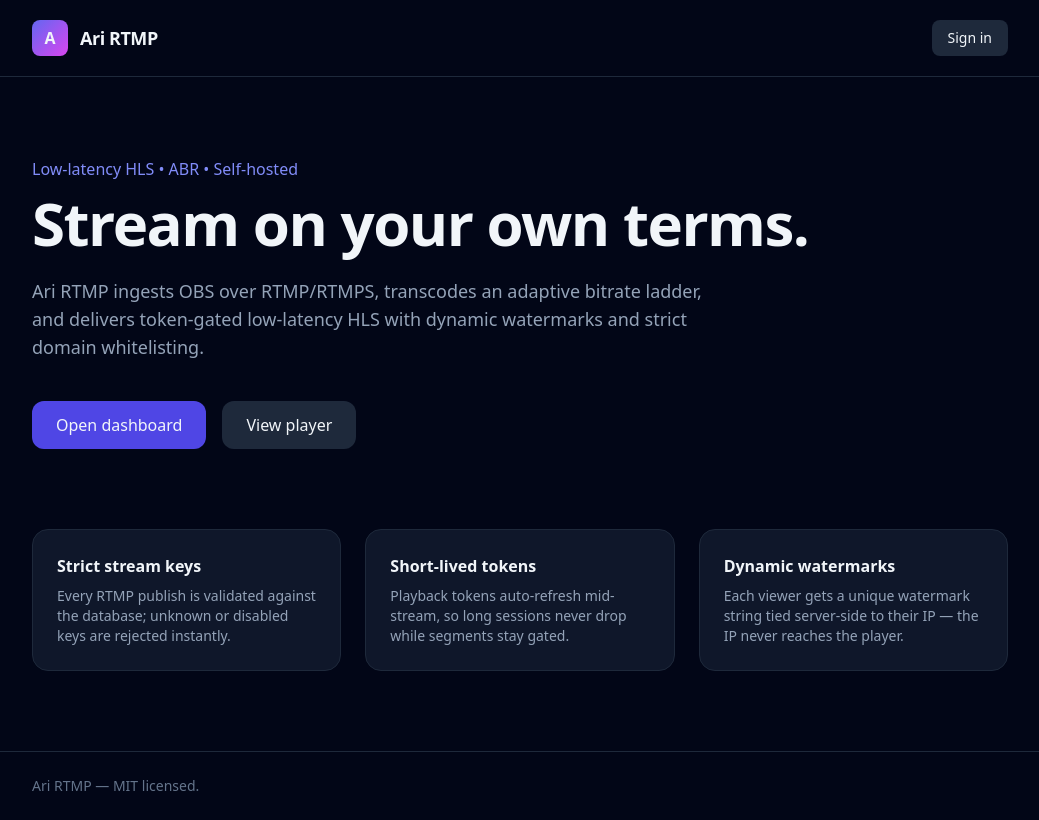
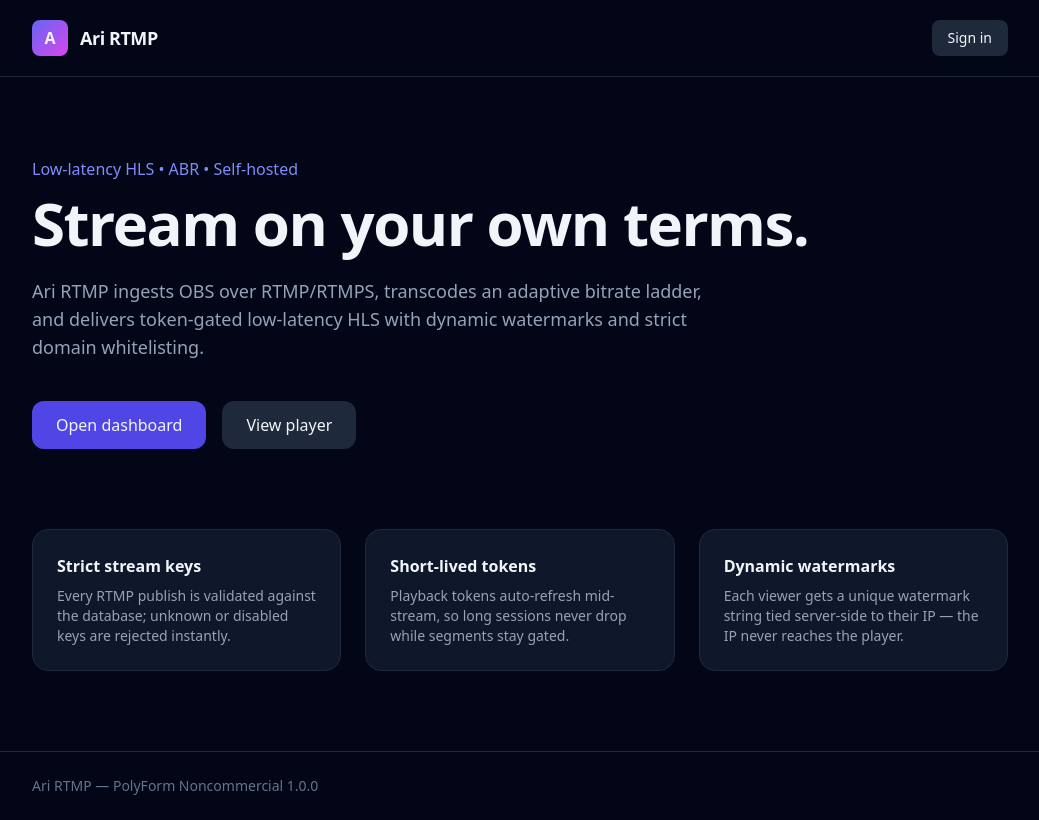
Before and after one commit to johndesu090/ari-rtmp, a website: page public/index.html in a window 1280 px wide. Shown: the whole page, without its empty margins (120-1159 px from the left). Drawn offline with nearby package versions, Linux system fonts and the light colour scheme; no server answers.

Commit message:
chore: license under PolyForm Noncommercial 1.0.0
- Add LICENSE with the PolyForm Noncommercial License 1.0.0 and a Required Notice
- package.json + package-lock root license -> PolyForm-Noncommercial-1.0.0
- README License section explains permitted noncommercial use and commercial contact
- Update landing page footer

```diff
--- a/package.json
+++ b/package.json
@@ -4,7 +4,7 @@
   "description": "Self-hosted low-latency HLS live-streaming platform with ABR, strict stream-key enforcement, short-lived playback tokens with auto-refresh, domain whitelisting, and dynamic IP-linked watermarks.",
   "private": true,
   "type": "module",
-  "license": "MIT",
+  "license": "PolyForm-Noncommercial-1.0.0",
   "engines": {
     "node": ">=20"
   },
--- a/public/index.html
+++ b/public/index.html
@@ -57,7 +57,7 @@
 
     <footer class="border-t border-slate-800">
       <div class="max-w-5xl mx-auto px-6 py-6 text-sm text-slate-500">
-        Ari RTMP — MIT licensed.
+        Ari RTMP — PolyForm Noncommercial 1.0.0
       </div>
     </footer>
   </div>
```
Also changed, not shown: README.md, 2 other files.
